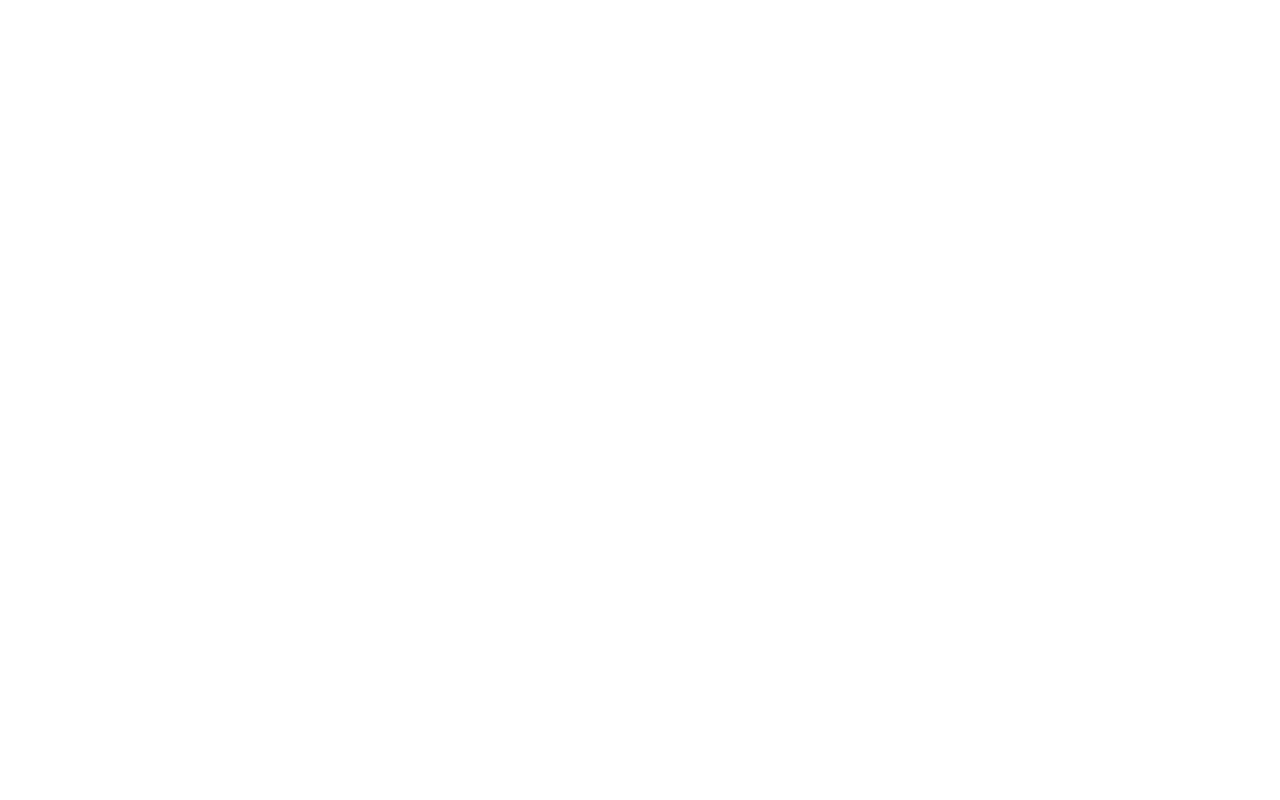
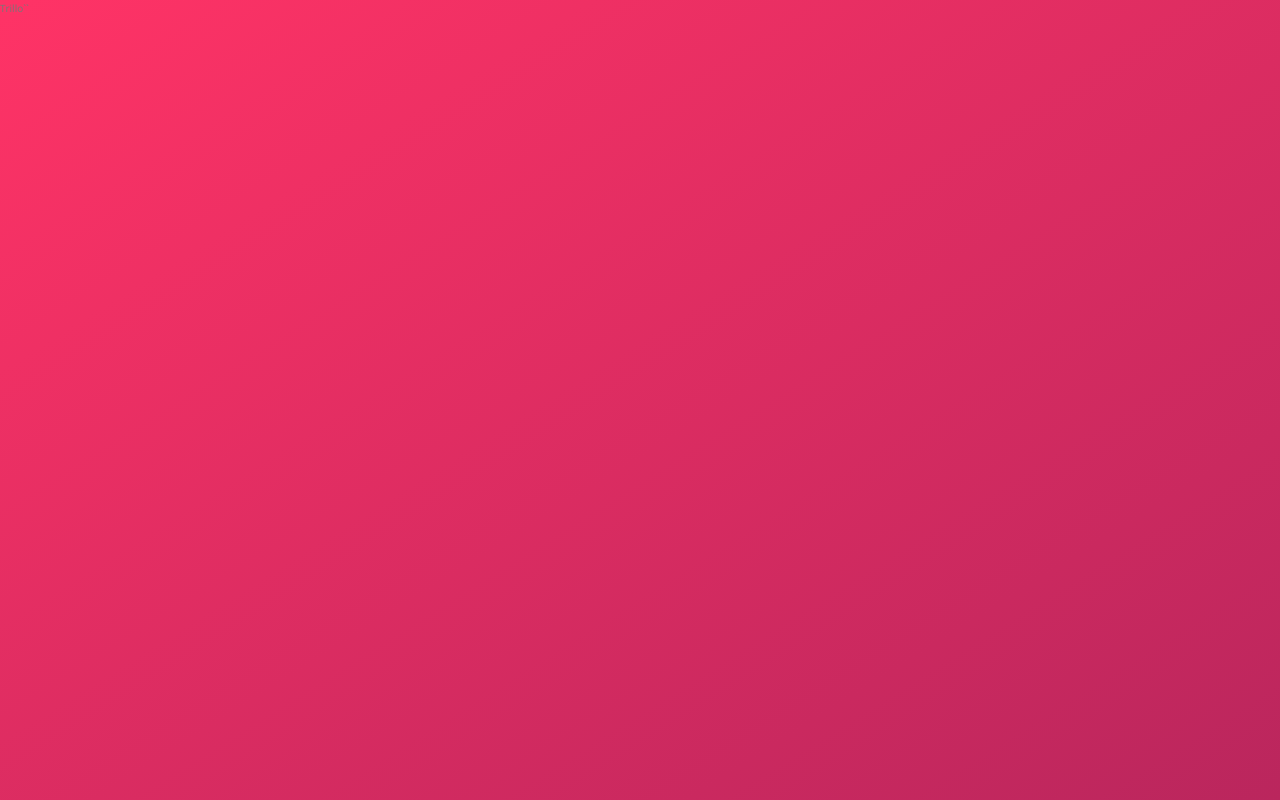
Before and after one commit to timothyhoover/trillo, a website: page index.html in a window 1280 px wide. Drawn offline with nearby package versions, Linux system fonts and the light colour scheme.

Commit message:
adding node modules, sass and base styling

```diff
--- a/index.html
+++ b/index.html
@@ -1,16 +1,19 @@
 <!DOCTYPE html>
 <html lang="en">
-    <head>
-        <meta charset="UTF-8">
-        <meta name="viewport" content="width=device-width, initial-scale=1.0">
+  <head>
+    <meta charset="UTF-8" />
+    <meta name="viewport" content="width=device-width, initial-scale=1.0" />
 
-        <link href="https://fonts.googleapis.com/css?family=Open+Sans:300,400,600" rel="stylesheet">
-        <link rel="stylesheet" href="css/style.css">
-        <link rel="shortcut icon" type="image/png" href="img/favicon.png">
+    <link
+      href="https://fonts.googleapis.com/css?family=Open+Sans:300,400,600"
+      rel="stylesheet"
+    />
+    <link rel="stylesheet" href="css/style.css" />
+    <link rel="shortcut icon" type="image/png" href="img/favicon.png" />
 
-        <title>trillo &mdash; Your all-in-one booking app</title>
-    </head>
-    <body>
-
-    </body>
+    <title>trillo &mdash; Your all-in-one booking app</title>
+  </head>
+  <body>
+    Trillo``
+  </body>
 </html>
--- /dev/null
+++ b/sass/_base.scss
@@ -0,0 +1,44 @@
+:root {
+  --color-primary: #eb2f64;
+  --color-primary-light: #ff3366;
+  --color-primary-dark: #ba265d;
+
+  --color-grey-light-1: #faf9f9;
+  --color-grey-light-2: #f4f2f2;
+  --color-grey-light-3: #f0eeee;
+  --color-grey-light-4: #ccc;
+
+  --color-grey-dark-1: #333;
+  --color-grey-dark-2: #777;
+  --color-grey-dark-3: #999;
+}
+
+* {
+  margin: 0;
+  padding: 0;
+}
+
+*,
+*::before,
+*::after {
+  box-sizing: inherit;
+}
+
+html {
+  box-sizing: border-box;
+  font-size: 62.5%;
+}
+
+body {
+  font-family: 'Open Sans', sans-serif;
+  font-weight: 400;
+  line-height: 1.6;
+  color: var(--color-grey-dark-2);
+  background-image: linear-gradient(
+    to right bottom,
+    var(--color-primary-light),
+    var(--color-primary-dark)
+  );
+  background-repeat: no-repeat;
+  min-height: 100vh;
+}
--- a/sass/main.scss
+++ b/sass/main.scss
@@ -1,17 +1,3 @@
-/*
-COLORS
-
-Primary: #eb2f64
-Primary light: #FF3366
-Primary dark: #BA265D
-
-Grey light 1: #faf9f9
-Grey light 2: #f4f2f2
-Grey light 3: #f0eeee
-Grey light 4: #ccc
-
-Grey dark 1: #333
-Grey dark 2: #777
-Grey dark 3: #999
-
-*/
+@import 'base';
+@import 'layout';
+@import 'components';
```
Also changed, not shown: package.json (+4 -6 lines), css/style.css, sass/_components.scss (added), sass/_layout.scss (added), 1 other file.
